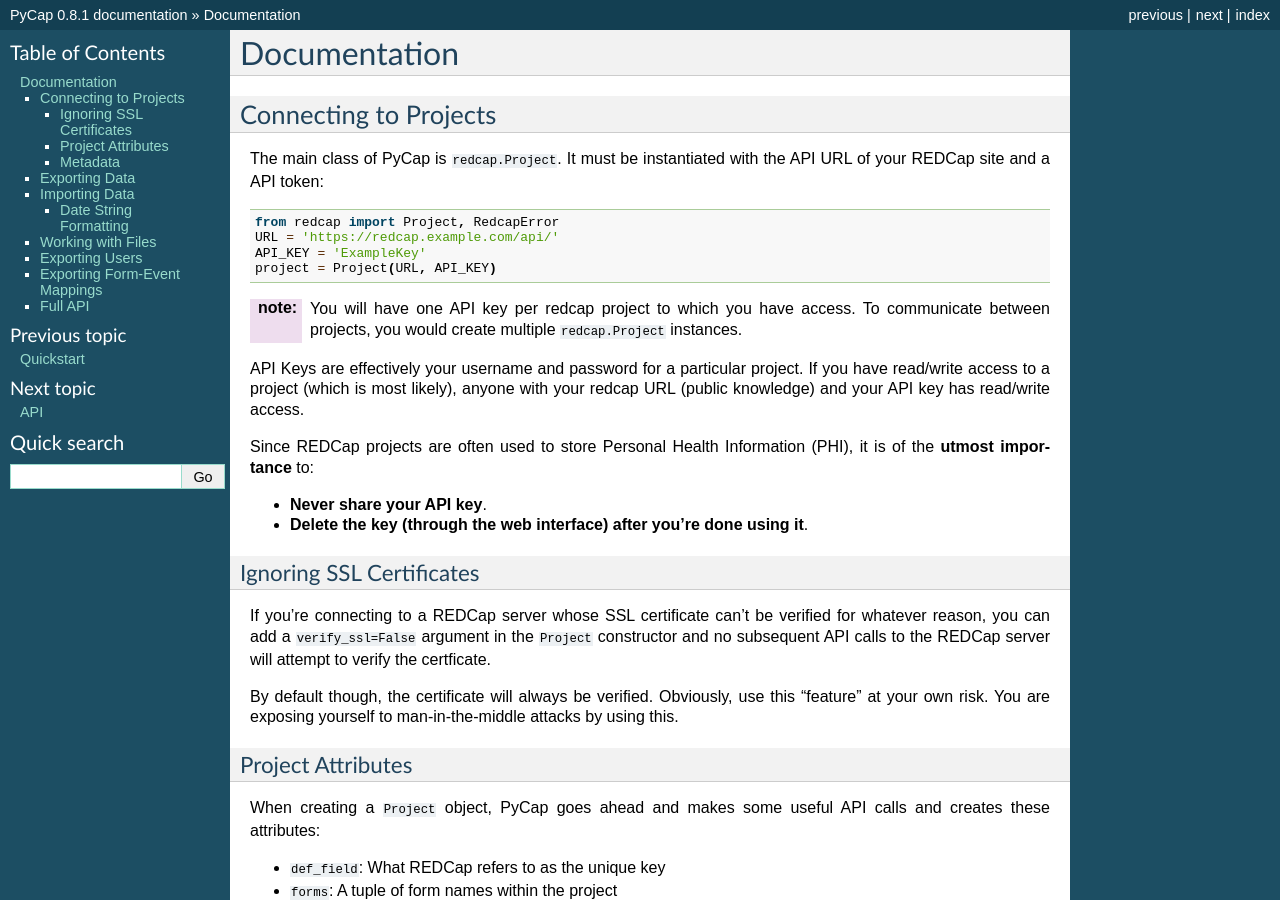
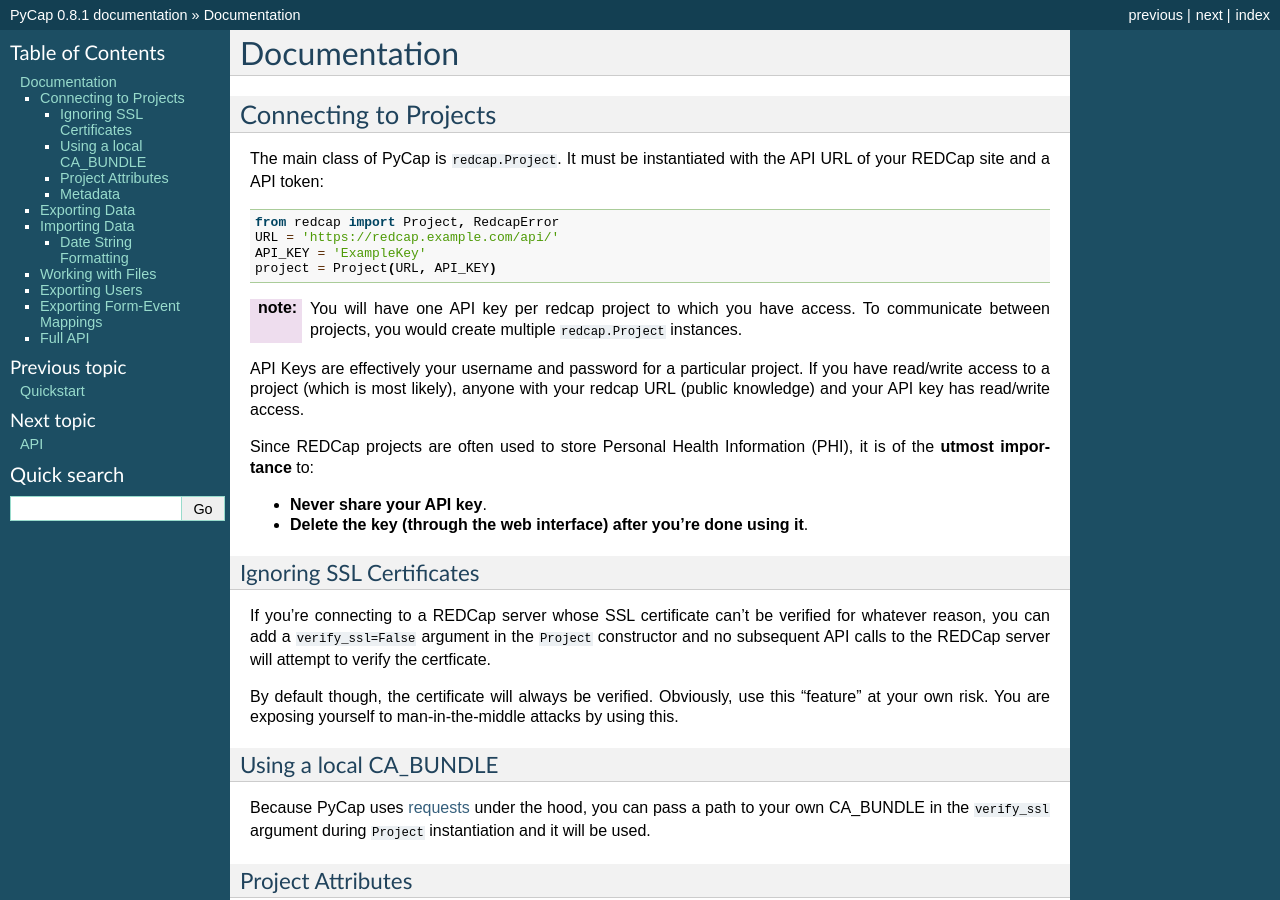
Before and after one commit to redcap-tools/PyCap, a Sphinx documentation site: the page built from docs/deep.rst, in a window 1280 px wide and 900 px high. Built offline with Sphinx 7.4.7, drawn with Linux system fonts in a browser that asks for light colours.

Commit message:
Update docs with info about CA_BUNDLE
Fixes #30

```diff
--- a/HISTORY.rst
+++ b/HISTORY.rst
@@ -4,6 +4,7 @@ HISTORY
 0.9 (In Development)
 ++++++++++++++++
 
+* Update docs about passing CA_BUNDLE through ``verify_ssl``.
 * Canonical URL for docs is now `http://pycap.rtfd.org <http://pycap.rtfd.org>`_.
 * Add ``date_format`` argument for ``.import_records``
 * Sphinxification of docs
--- a/docs/deep.rst
+++ b/docs/deep.rst
@@ -26,6 +26,11 @@ Ignoring SSL Certificates
 If you’re connecting to a REDCap server whose SSL certificate can’t be verified for whatever reason, you can add a ``verify_ssl=False`` argument in the ``Project`` constructor and no subsequent API calls to the REDCap server will attempt to verify the certficate.
 
 By default though, the certificate will always be verified. Obviously, use this "feature" at your own risk. You are exposing yourself to man-in-the-middle attacks by using this.
+
+Using a local CA_BUNDLE
+^^^^^^^^^^^^^^^^^^^^^^^
+
+Because PyCap uses `requests <http://python-requests.org>`_ under the hood, you can pass a path to your own CA_BUNDLE in the ``verify_ssl`` argument during ``Project`` instantiation and it will be used.
 
 Project Attributes
 ^^^^^^^^^^^^^^^^^^
```
Also changed, not shown: README.rst (+7 -2 lines), 1 other file.
